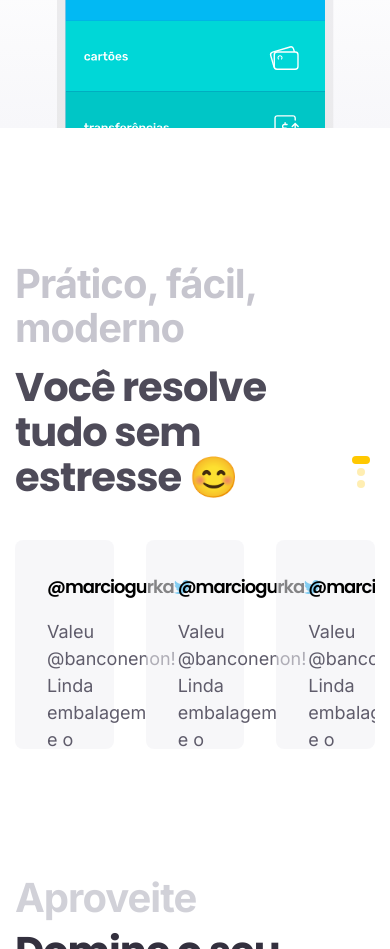
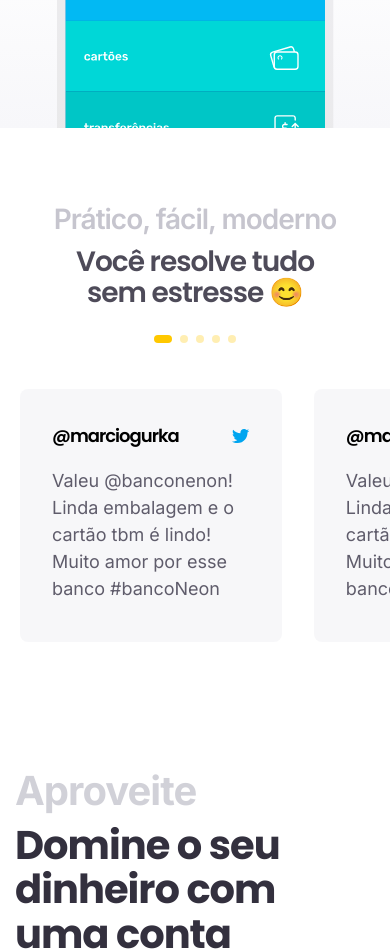
Before and after one commit to gustavosnto/landing-page-neon, a plain HTML site: page index.html in a window 390 px wide. Shown: the part 2720-3669 px from the top of the page. Drawn offline with nearby package versions, Linux system fonts and the light colour scheme.

Commit message:
depoimentos section responsive

```diff
--- a/index.html
+++ b/index.html
@@ -363,6 +363,20 @@
             el: ".s-depoimentos .top .swiper-pagination",
             clickable: true,
           },
+          breakpoints: {
+              320: {
+                slidesPerView: 1.3,
+                spaceBetween: 32,
+              },
+              1200: {
+                slidesPerView: 2.3,
+                spaceBetween: 15,
+              },
+              1200: {
+                slidesPerView: 3,
+                spaceBetween: 32,
+              }
+          }
         });
     </script>
 </body>
--- a/scss/_components.scss
+++ b/scss/_components.scss
@@ -21,4 +21,7 @@
         line-height: 150%;
         color: $gray-400;
     }
+    @include responsive(480px){
+        height: 25.3rem;
+    }
 }
--- a/scss/_home.scss
+++ b/scss/_home.scss
@@ -611,6 +611,38 @@
     .slide-depoimentos {
         overflow: hidden;
     }
+    @include responsive(991px) {
+        .top {
+            flex-direction: column;
+            align-items: center;
+            margin-bottom: 5.1rem;
+            h2 {
+                text-align: center;
+                margin-bottom: 5.1rem;
+            }
+        }
+    }
+    @include responsive(480px) {
+        padding-top: 7.6rem;
+        .container {
+            padding: 0;
+        }
+        .top {
+            margin-bottom: 3.4rem;
+            h2 {
+                max-width: 28.5rem;
+                font-size: 2.8rem;
+                font-weight: 600;
+                margin-bottom: 3.4rem;
+                span {
+                    margin-bottom: 1.1rem;
+                }
+            }
+        }
+        .slide-depoimentos {
+            padding: 0 2rem;
+        }
+    }
 }
 
 .s-conta-digital {
```
Also changed, not shown: css/main.css, css/main.min.css, 2 other files.
